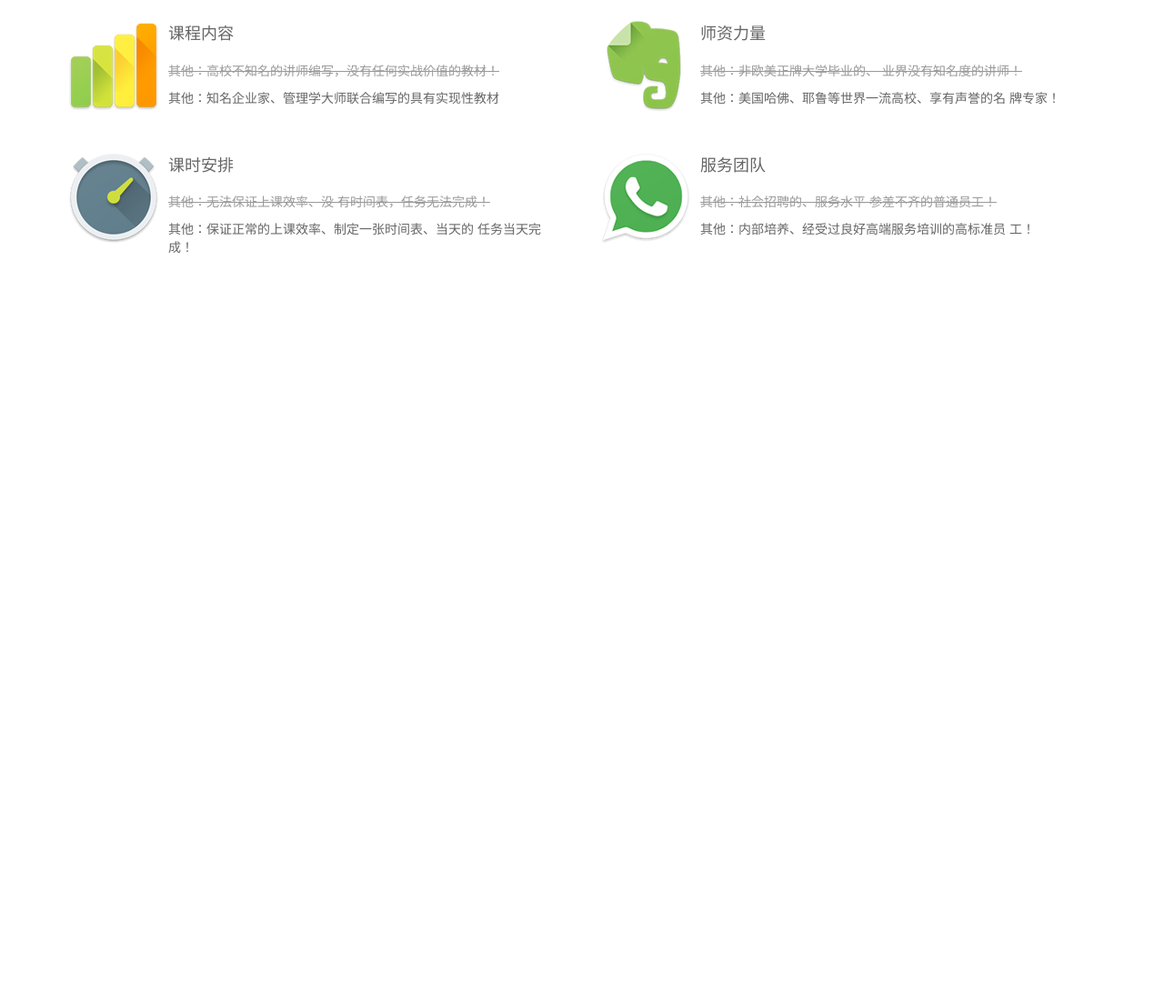
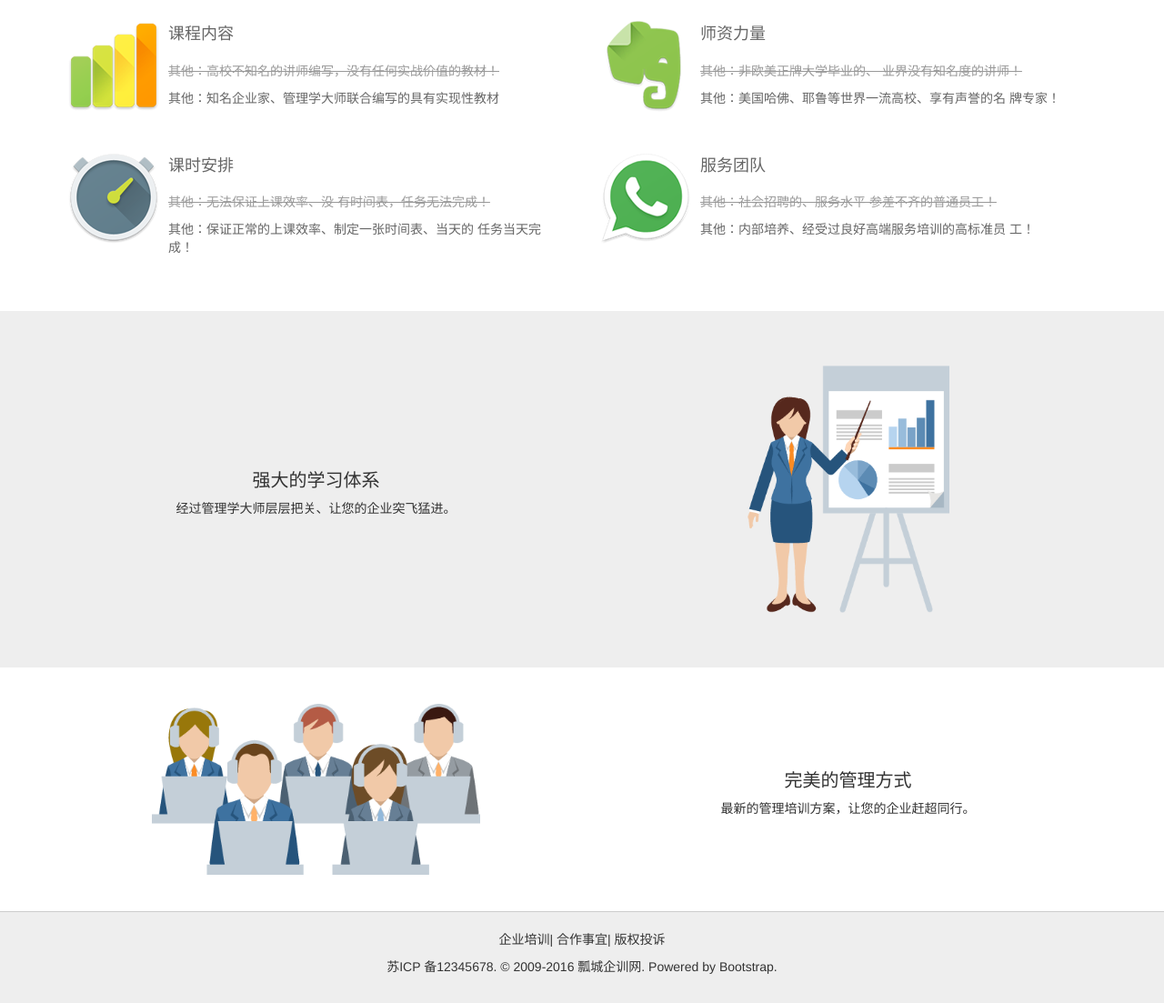
Before and after one commit to ynzy/bootstrapdemoWEB-piaocheng, a plain HTML site: page index.html in a window 1280 px wide. Shown: the part 656-1759 px from the top of the page at 91% size. Before the commit the page ends 998 px from the top, so only its background shows below. Drawn offline with Linux system fonts and the light colour scheme.

Commit message:
home page finish

```diff
--- a/css/main.less
+++ b/css/main.less
@@ -53,7 +53,41 @@ UI", "Microsoft YaHei", SimHei, "\5B8B\4F53", simsun, sans-serif;
         padding: 20px;
     }
 }
+.tab2 {
+    background: #eee;
+    padding: 60px 20px;
+    text-align: center;
+    img {
+        width: 40%;
+        height: 40%;
+        }
+}
+.tab3 {
+    padding: 40px 0;
+    text-align: center;
+    img {
+        width: 65%;
+        height: 65%;
+    }
+}
+.text {
+    h3 {
+        font-size: 20px;
+    }
+    p {
+        font-size: 14px;
+    }
+}
 
+#footer {
+    background-color: #eee;
+    border-top: 1px solid #ccc;
+    padding: 20px;
+    text-align: center;
+}
+
+
+/*没有小于768px，是因为bootstrap是以移动端为优先*/
 
 /* 小屏幕（平板，大于等于768px） */
 @media (min-width: 768px) {
--- a/index.html
+++ b/index.html
@@ -139,16 +139,42 @@
         </div>
 
     </div>
+    <!-- 内容下 -->
+    <div class="tab2">
+        <div class="container">
+            <div class="row">
+                <div class="text col-md-6 col-sm-6">
+                    <h3>强大的学习体系</h3>
+                    <p>经过管理学大师层层把关、让您的企业突飞猛进。</p>
+                </div>
+                <div class=" col-md-6 col-sm-6">
+                    <img src="./images/tab2.png" class="auto img-responsive center-block" alt="">
+                </div>
 
+            </div>
+        </div>
+    </div>
+    <div class="tab3">
+        <div class="container">
+            <div class="row">
+                <div class="col-md-6 col-sm-6">
+                    <img src="./images/tab3.png" class="auto img-responsive center-block" alt="">
+                </div>
+                <div class="text col-md-6 col-sm-6">
+                    <h3>完美的管理方式</h3>
+                    <p>最新的管理培训方案，让您的企业赶超同行。</p>
+                </div>
 
-
-
-
-
-
-
-
-
+            </div>
+        </div>
+    </div>
+    <footer id="footer">
+        <div class="container">
+            <p>企业培训| 合作事宜| 版权投诉</p>
+            <p>苏ICP 备12345678. © 2009-2016 瓢城企训网. Powered by
+                Bootstrap.</p>
+        </div>
+    </footer>
 
 
 
@@ -169,6 +195,19 @@
         //         $(imgheight).eq(2).height();
         //     $('.carousel-control').css('line-height', $height + 'px');
         // });
+        var imgheight = $('.auto').eq(0).height();
+        var textheight = $('.text').eq(0).height();
+        $('.text').eq(0).css('margin-top',(imgheight-textheight)/2+'px');
+        //响应式改变窗口大小函数执行变化
+        $(window).resize(function(){
+            $('.text').eq(0).css('margin-top',(imgheight-textheight)/2+'px');
+        });
+        var imgheight = $('.auto').eq(1).height();
+        var textheight = $('.text').eq(1).height();
+        $('.text').eq(1).css('margin-top',(imgheight-textheight)/2+'px');
+        $(window).resize(function(){
+            $('.text').eq(1).css('margin-top',(imgheight-textheight)/2+'px');
+        });
     </script>
 </body>
 
```
Also changed, not shown: css/main.css, images/tab2.png (added), images/tab3.png (added).
